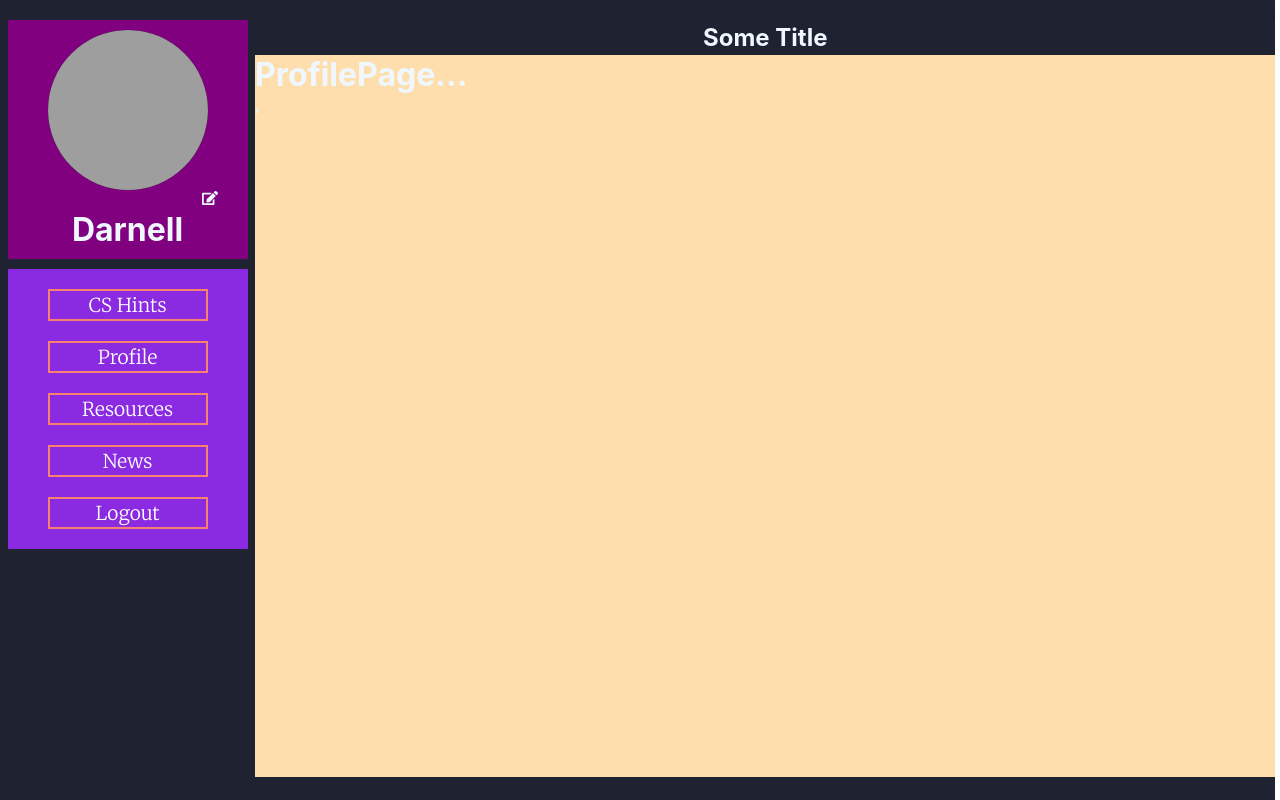
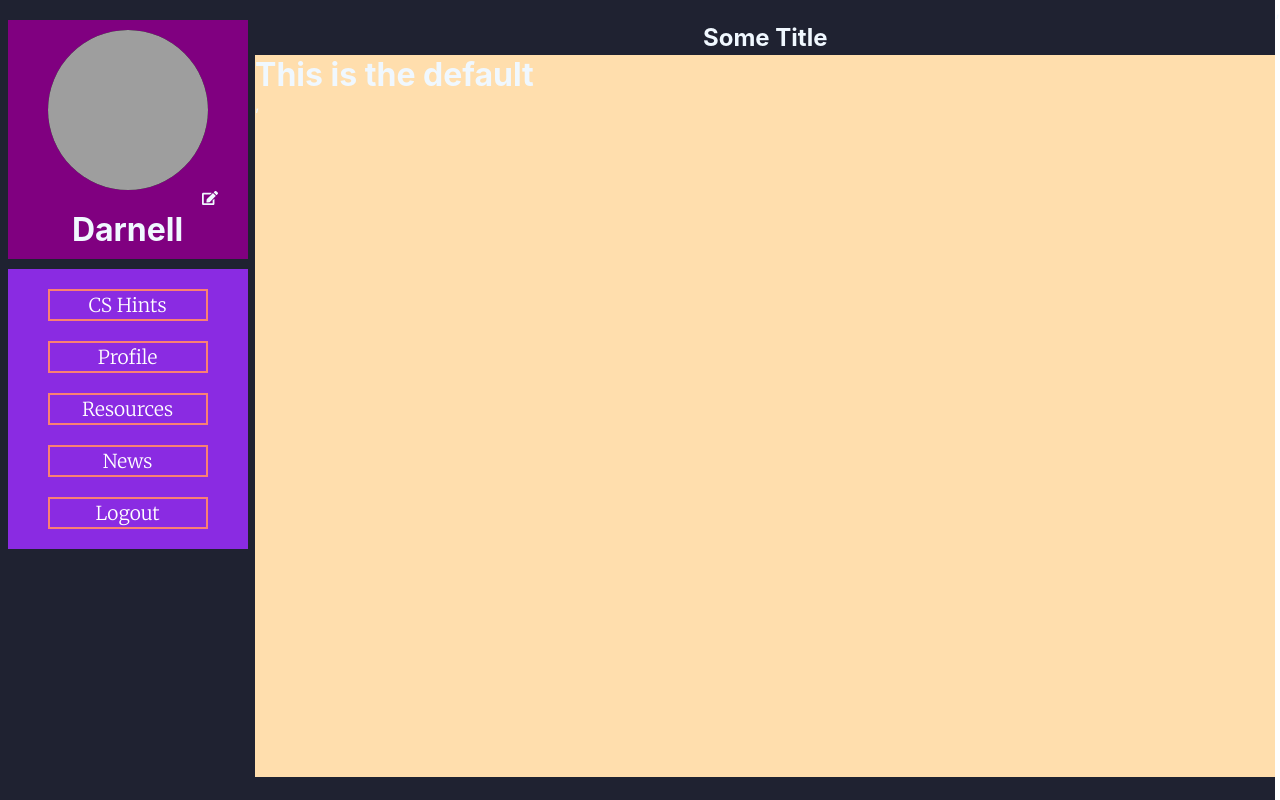
Before and after one commit to rightbrainpapi/cs_hints, a React (Create React App) app: page / in a window 1280 px wide. Built offline with nearby package versions, Linux system fonts and the light colour scheme; grey boxes are pictures that could not be loaded.

Commit message:
adding the structure of the page

```diff
--- a/src/cs_hints/CsHInts.js
+++ b/src/cs_hints/CsHInts.js
@@ -76,7 +76,7 @@ class CsHints extends Component {
 				</div>
 				<div className="displaySec">
 					<h2>Some Title</h2>
-					<Page selectedPage="profile" />
+					<Page selectedPage={this.state.page} />
 				</div>
 			</div>
 		);
--- a/src/cs_hints/components/Page.jsx
+++ b/src/cs_hints/components/Page.jsx
@@ -1,7 +1,6 @@
-import React from "react";
+import React, { Component } from "react";
 import "./styles/Page.css";
 
-const Page = (props) => {
 function ResourcePage(props) {
 	return <h1>Resources...</h1>;
 }
@@ -14,6 +13,8 @@ const Page = (props) => {
 	return <h1>ProfilePage...</h1>;
 }
 
+class Page extends Component {
+	render() {
 		function SwitchPage(props) {
 			const selectedPage = props.selectedPage;
 			switch (selectedPage) {
@@ -29,9 +30,10 @@ const Page = (props) => {
 		}
 		return (
 			<div className="resourcesPage">
-			<SwitchPage selectedPage={props.selectedPage} />,
+				<SwitchPage selectedPage={this.props.selectedPage} />,
 			</div>
 		);
-};
+	}
+}
 
 export default Page;
```
Lines whose indentation alone changed are shown as unchanged.
